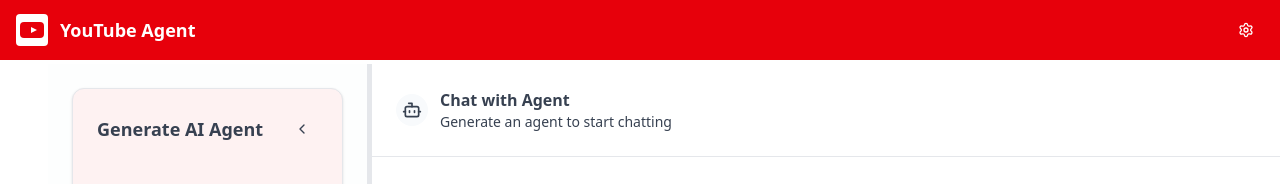
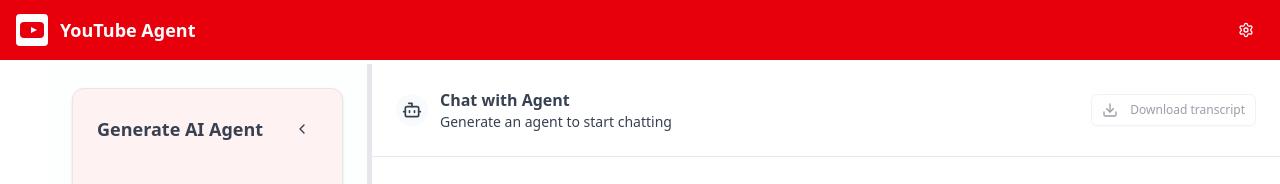
Before and after one commit to louiseeho/marketing-agent-generation, a Next.js app: page / in a window 1280 px wide. Shown: the top 184 px of the page. Built offline with nearby package versions, Linux system fonts and the light colour scheme.

Commit message:
added download transcript feature

```diff
--- a/src/app/page.tsx
+++ b/src/app/page.tsx
@@ -318,6 +318,38 @@
     const link = document.createElement("a")
     link.href = url
     link.download = `persona-${persona.name.replace(/\s+/g, "-").toLowerCase()}-${Date.now()}.json`
+    document.body.appendChild(link)
+    link.click()
+    document.body.removeChild(link)
+    URL.revokeObjectURL(url)
+  }
+
+  const handleDownloadTranscript = () => {
+    if (!persona) return
+
+    const header = [
+      "YouTube Agent Chat Transcript",
+      `Agent: ${persona.name}`,
+      `Exported: ${new Date().toISOString()}`,
+      "",
+    ]
+
+    const turns =
+      history.length > 0
+        ? history.flatMap(([user, bot], i) => [
+            `Turn ${i + 1}`,
+            `You: ${user}`,
+            `${persona.name}: ${bot ?? ""}`,
+            "",
+          ])
+        : ["No chat messages yet.", ""]
+
+    const transcriptText = [...header, ...turns].join("\n")
+    const blob = new Blob([transcriptText], { type: "text/plain;charset=utf-8" })
+    const url = URL.createObjectURL(blob)
+    const link = document.createElement("a")
+    link.href = url
+    link.download = `chat-transcript-${persona.name.replace(/\s+/g, "-").toLowerCase()}-${Date.now()}.txt`
     document.body.appendChild(link)
     link.click()
     document.body.removeChild(link)
@@ -698,6 +730,24 @@
                   </p>
                 </div>
               </div>
+              <Button
+                type="button"
+                variant="outline"
+                size="sm"
+                onClick={handleDownloadTranscript}
+                disabled={!persona || history.length === 0}
+                className="h-8 px-3 text-xs shrink-0"
+                title={
+                  !persona
+                    ? "Generate an agent to enable transcript download"
+                    : history.length === 0
+                      ? "Send at least one message to download a transcript"
+                      : "Download chat transcript (.txt)"
+                }
+              >
+                <Download className="w-3.5 h-3.5 mr-1.5" />
+                Download transcript
+              </Button>
             </div>
           </div>
 
```
Also changed, not shown: package.json (+4 -4 lines), 1 other file (tests, documents, lock files or other folders).
